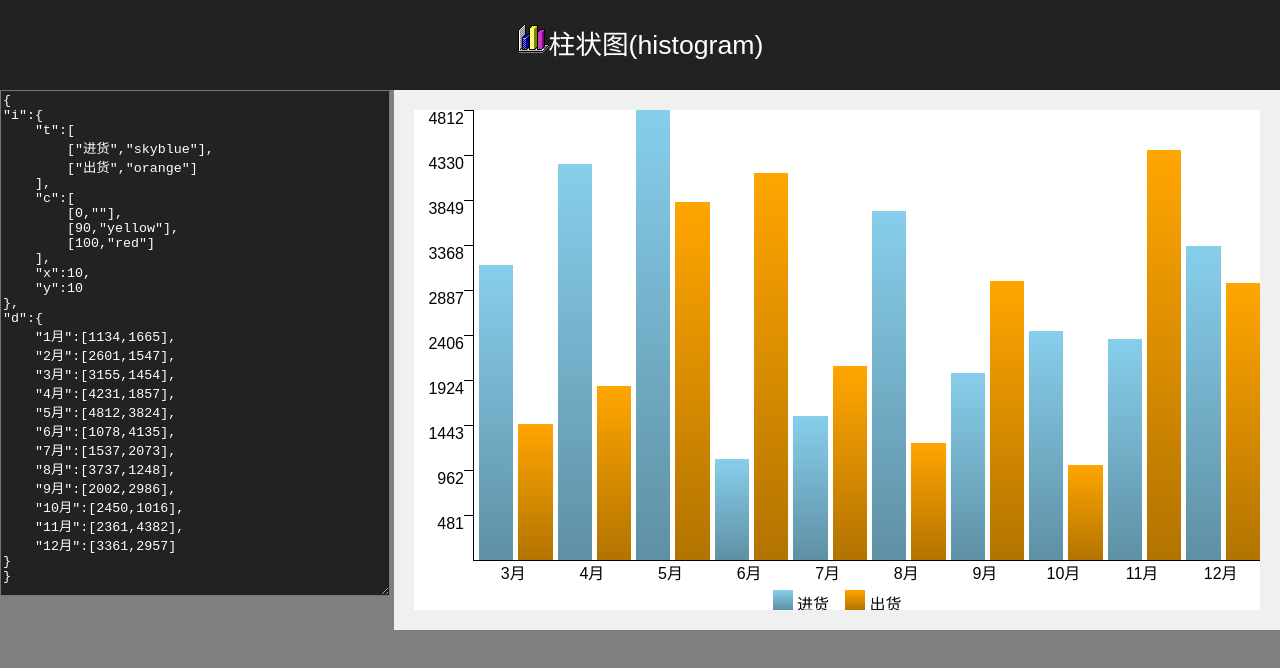
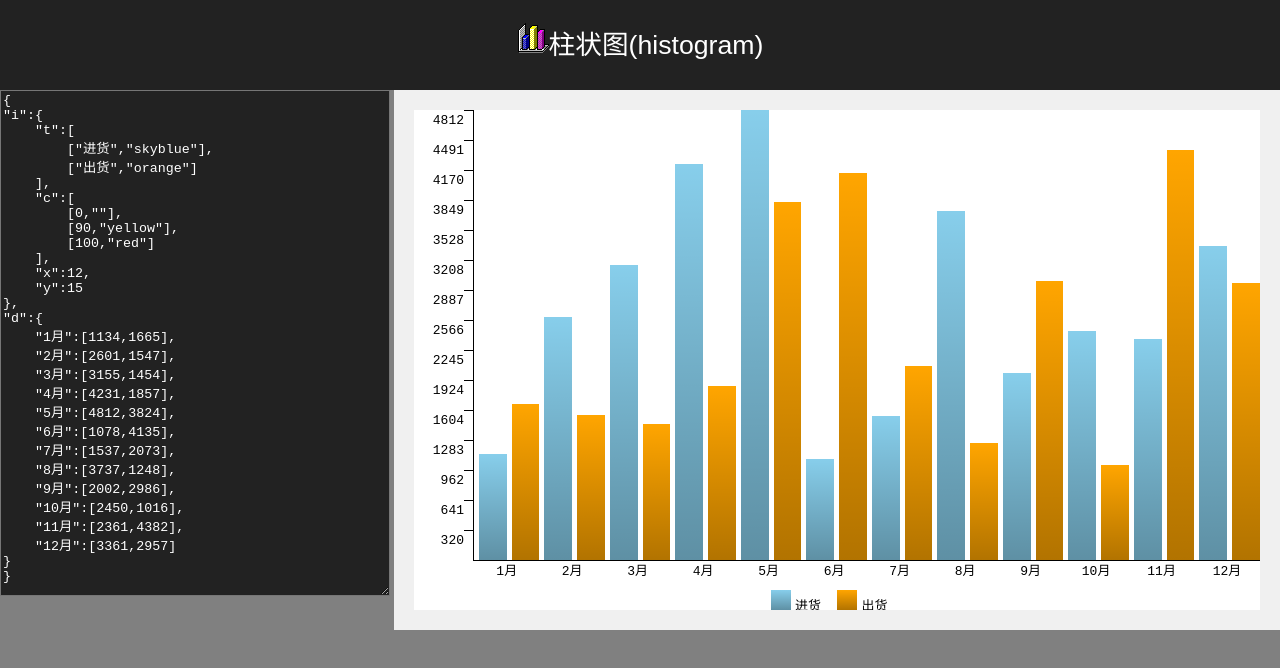
Before and after one commit to kagurazakayashi/NyarukoChart, a React (Create React App) app: page / in a window 1280 px wide. Shown: the top 668 px of the page. Built offline with nearby package versions, Linux system fonts and the light colour scheme.

Commit message:
鼠标移过时显示信息框

```diff
--- a/public/histogram.json
+++ b/public/histogram.json
@@ -9,8 +9,8 @@
         [90,"yellow"],
         [100,"red"]
     ],
-    "x":10,
-    "y":10
+    "x":12,
+    "y":15
 },
 "d":{
     "1月":[1134,1665],
--- a/src/NCHistogram/NCHistogram.css
+++ b/src/NCHistogram/NCHistogram.css
@@ -98,3 +98,14 @@
     background: transparent;
     background: linear-gradient(to top, rgba(0,0,0,0.3) , rgba(0,0,0,0));
 }
+.NCHistogramFixedView {
+    position: fixed;
+    width: auto;
+    height: auto;
+    background-color: skyblue;
+    border: 1px solid #888;
+    z-index: 1;
+    padding: 1px 5px 1px 5px;
+    text-align: right;
+    border-radius:5px;
+}
--- a/src/NCHistogram/NCHistogram.js
+++ b/src/NCHistogram/NCHistogram.js
@@ -32,12 +32,9 @@ export default class NCHistogram extends Component {
             xnames.unshift(nowkey);
             showdata.unshift(jdata[nowkey]);
         }
-        for (let i = 0; i < jt.length; i++) {
-            colordata.push(jt[i][1]);
-        }
         this.refs.NCHistogramNumberBox.updatedata(ynames);
         this.refs.NCHistogramInfo.updatedata(jt);
-        this.refs.NCHistogramBox.updatedata(xnames,showdata,colordata,minmax[1]);
+        this.refs.NCHistogramBox.updatedata(xnames,showdata,jt,minmax[1]);
     }
     arrmdto1d(arr) {
         return [].concat.apply([],arr);
--- a/src/NCHistogram/NCHistogramGroup.js
+++ b/src/NCHistogram/NCHistogramGroup.js
@@ -35,10 +35,10 @@ export default class NCHistogramGroup extends Component {
                 <div className="NCHistogramGroupT">{
                     self.props.data.map(function(v,i){
                         let pheight = self.props.step * v;
-                        return <NCHistogramHis hiswidth={self.props.hiswidth} colordata={self.props.colordata[i]} pheight={pheight+"%"} ptop={etop+"%"} key={i} ref="NCHistogramHis" />;
+                        return <NCHistogramHis hiswidth={self.props.hiswidth} colordata={self.props.colordata[i]} pheight={pheight+"%"} ptop={etop+"%"} groupname={self.props.groupname} tval={v} key={i} ref="NCHistogramHis" />;
                     })
                 }</div>
-                <div className="NCHistogramGroupB">{this.props.groupname}</div>
+                <div className="NCHistogramGroupB"><code>{this.props.groupname}</code></div>
             </div>
         );
     }
--- a/src/NCHistogram/NCHistogramHis.js
+++ b/src/NCHistogram/NCHistogramHis.js
@@ -5,12 +5,31 @@ export default class NCHistogramHis extends Component {
     constructor(props) {
         super(props);
         this.state = {
+            detailShow: 'none',
+            x: 0,
+            y: 0
         };
+    }
+    handleMouseOver(e) {
+        this.setState({
+            detailShow: 'block',
+            x: e.pageX + 16, //pageX是以html左上角为原点，相应的clientX是以浏览器左上角为原点
+            y: e.pageY + 16,
+        })
+    }
+
+    handleMouseOut() {
+        this.setState({
+            detailShow: 'none',
+            x: 0,
+            y: 0
+        })
     }
     render() {
         return (
-            <div className="NCHistogramHis" style={{'width':this.props.hiswidth,'height':this.props.pheight,'top':this.props.ptop,'backgroundColor':this.props.colordata}}>
-                <div className="NCHistogramHisF"></div>
+            <div className="NCHistogramHis" style={{'width':this.props.hiswidth,'height':this.props.pheight,'top':this.props.ptop,'backgroundColor':this.props.colordata[1]}}>
+                <div className="NCHistogramHisF" onMouseOver={this.handleMouseOver.bind(this)} onMouseMove={this.handleMouseOver.bind(this)} onClick={this.handleMouseOver.bind(this)} onMouseOut={this.handleMouseOut.bind(this)}></div>
+                <div className="NCHistogramFixedView" style={{'top':this.state.y,'left':this.state.x,'display':this.state.detailShow,'backgroundColor':this.props.colordata[1]}}><code>{this.props.groupname} {this.props.colordata[0]}<br/>{this.props.tval}</code></div>
             </div>
         );
     }
--- a/src/NCHistogram/NCHistogramInfoName.js
+++ b/src/NCHistogram/NCHistogramInfoName.js
@@ -9,7 +9,7 @@ export default class NCHistogramInfoName extends Component {
     render() {
         return (
             <span className="NCHistogramInfoName">
-                <div className="NCHistogramColorInfoColorB" style={{'background':this.props.data[1]}}><div className="NCHistogramColorInfoColorC"></div></div>&nbsp;{this.props.data[0]+"　"}
+                <div className="NCHistogramColorInfoColorB" style={{'background':this.props.data[1]}}><div className="NCHistogramColorInfoColorC"></div></div>&nbsp;<code>{this.props.data[0]}</code>&emsp;
             </span>
         );
     }
--- a/src/NCHistogram/NCHistogramNumber.js
+++ b/src/NCHistogram/NCHistogramNumber.js
@@ -9,7 +9,7 @@ export default class NCHistogramNumber extends Component {
     render() {
         return (
             <div className="NCHistogramNumber" style={{'height':this.props.pheight}}>
-                <span className="NCHistogramNumberL">{this.props.data}</span>
+                <span className="NCHistogramNumberL"><code>{this.props.data}</code></span>
                 <span className="NCHistogramNumberR"></span>
             </div>
         );
```
